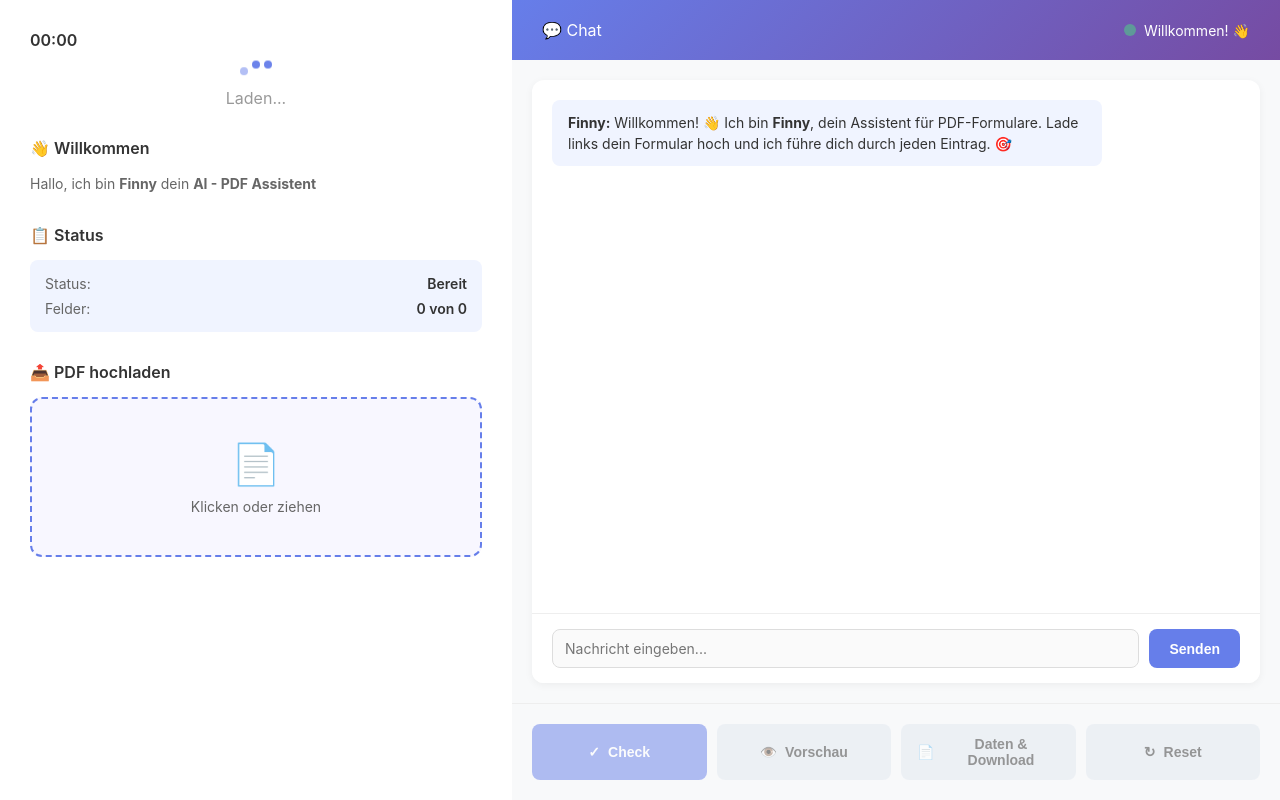
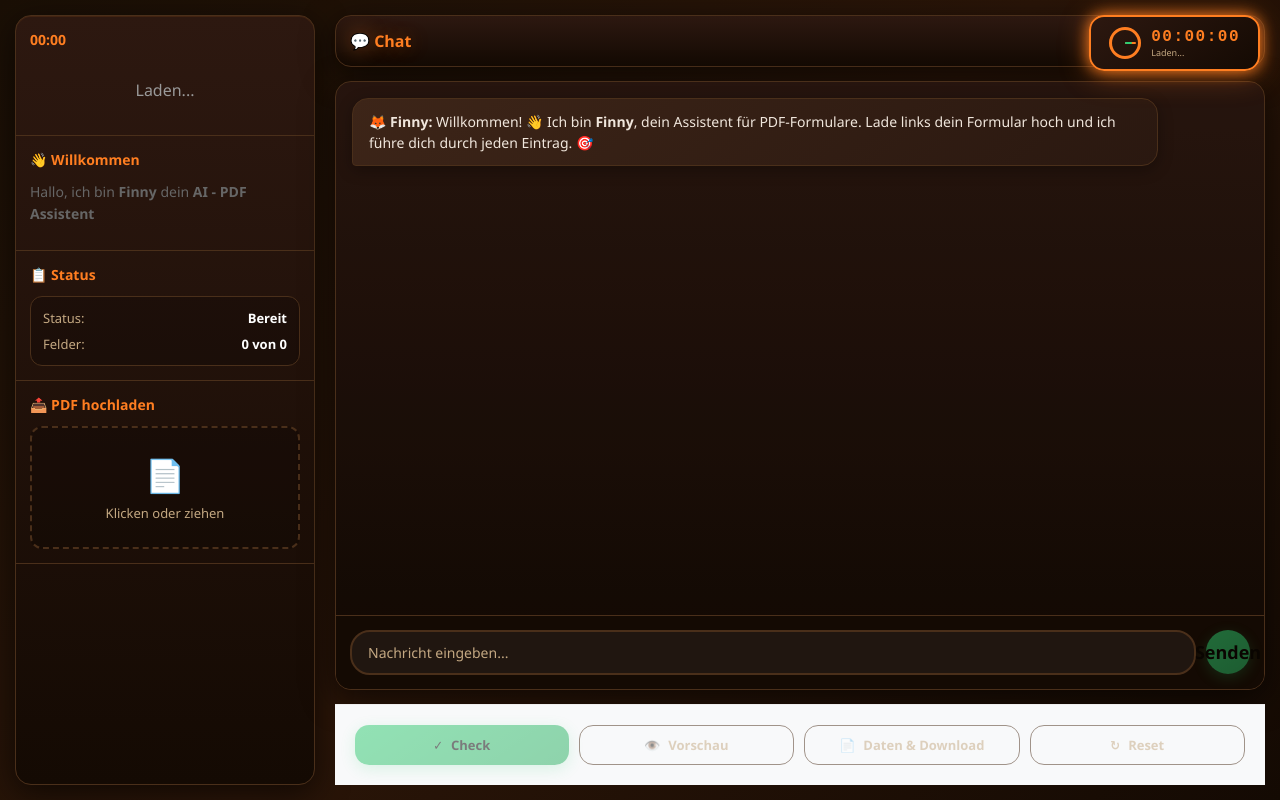
Before and after one commit to finnyaifox/Finny2, a website: page FInny2/public/index.html in a window 1280 px wide. Drawn offline with Linux system fonts and the light colour scheme.

Commit message:
Update index.html

```diff
--- a/FInny2/public/index.html
+++ b/FInny2/public/index.html
@@ -5,47 +5,153 @@
     <meta name="viewport" content="width=device-width, initial-scale=1.0">
     <title>Finny - AI PDF Assistent</title>
     <style>
+        :root {
+            /* DARK ORANGE THEME - ALLE VARIABLIERN AUS DER ALTEN HTML */
+            --bg-dark: #1a0f05;
+            --bg-panel: #2d1810;
+            --bg-darker: #140a03;
+            --primary: #ff7e21;
+            --primary-hover: #ff9f5a;
+            --primary-glow: rgba(255, 126, 33, 0.4);
+            --accent-green: #2ecc71;
+            --accent-green-hover: #27ae60;
+            --accent-green-glow: rgba(46, 204, 113, 0.3);
+            --text-main: #ffffff;
+            --text-muted: #c4a882;
+            --border: #4a2f1a;
+            --success: #2ecc71;
+            --warning: #f39c12;
+        }
+
         * {
             margin: 0;
             padding: 0;
             box-sizing: border-box;
+            font-family: 'Segoe UI', Tahoma, Geneva, Verdana, sans-serif;
         }
 
         body {
-            font-family: -apple-system, BlinkMacSystemFont, 'Segoe UI', Roboto, 'Helvetica Neue', Arial, sans-serif;
-            background: linear-gradient(135deg, #667eea 0%, #764ba2 100%);
-            min-height: 100vh;
+            background: linear-gradient(135deg, var(--bg-dark) 0%, #2a1508 50%, var(--bg-darker) 100%);
+            color: var(--text-main);
+            height: 100vh;
             display: flex;
-            color: #333;
+            overflow: hidden;
+            position: relative;
         }
 
+        /* ANIMATED CLOCK - AUS ALTEM DESIGN */
+        .live-clock {
+            position: fixed;
+            top: 15px;
+            right: 20px;
+            background: linear-gradient(145deg, var(--bg-panel), var(--bg-darker));
+            border: 2px solid var(--primary);
+            border-radius: 15px;
+            padding: 10px 18px;
+            display: flex;
+            align-items: center;
+            gap: 10px;
+            box-shadow: 0 4px 20px var(--primary-glow);
+            z-index: 100;
+            animation: clockPulse 2s ease-in-out infinite;
+        }
+
+        @keyframes clockPulse {
+            0%, 100% { box-shadow: 0 4px 20px var(--primary-glow); }
+            50% { box-shadow: 0 4px 30px var(--primary-glow), 0 0 15px var(--primary); }
+        }
+
+        .clock-icon {
+            width: 32px;
+            height: 32px;
+            border: 3px solid var(--primary);
+            border-radius: 50%;
+            position: relative;
+            animation: clockRotate 20s linear infinite;
+        }
+
+        @keyframes clockRotate {
+            from { transform: rotate(0deg); }
+            to { transform: rotate(360deg); }
+        }
+
+        .clock-icon::before {
+            content: '';
+            position: absolute;
+            width: 2px;
+            height: 11px;
+            background: var(--primary);
+            top: 2px;
+            left: 50%;
+            transform: translateX(-50%);
+            border-radius: 1px;
+        }
+
+        .clock-icon::after {
+            content: '';
+            position: absolute;
+            width: 2px;
+            height: 7px;
+            background: var(--accent-green);
+            top: 6px;
+            left: 50%;
+            transform: translateX(-50%);
+            border-radius: 1px;
+        }
+
+        .clock-display {
+            display: flex;
+            flex-direction: column;
+            align-items: flex-start;
+        }
+
+        .clock-time {
+            font-size: 16px;
+            font-weight: bold;
+            color: var(--primary);
+            font-family: 'Courier New', monospace;
+            letter-spacing: 1.5px;
+        }
+
+        .clock-date {
+            font-size: 9px;
+            color: var(--text-muted);
+        }
+
+        /* CONTAINER & PANELS - DARK THEME */
         .container {
             display: flex;
             width: 100%;
             height: 100vh;
-            gap: 0;
+            gap: 20px;
+            padding: 15px;
         }
 
         .left-panel {
-            width: 40%;
-            background: white;
-            overflow-y: auto;
-            padding: 30px;
-            box-shadow: 0 0 30px rgba(0, 0, 0, 0.1);
+            width: 300px;
+            background: linear-gradient(180deg, var(--bg-panel) 0%, var(--bg-darker) 100%);
+            border: 1px solid var(--border);
+            border-radius: 16px;
+            display: flex;
+            flex-direction: column;
+            overflow: hidden;
+            box-shadow: 0 8px 32px rgba(0,0,0,0.6), inset 0 1px 0 rgba(255,126,33,0.1);
         }
 
         .right-panel {
-            width: 60%;
+            flex: 1;
             display: flex;
             flex-direction: column;
-            background: #f8f9fa;
-            overflow: hidden;
+            gap: 14px;
         }
 
+        /* HEADER - DARK THEME */
         .header {
-            background: linear-gradient(135deg, #667eea 0%, #764ba2 100%);
-            color: white;
-            padding: 20px 30px;
+            background: linear-gradient(180deg, var(--bg-panel) 0%, var(--bg-darker) 100%);
+            border: 1px solid var(--border);
+            border-radius: 16px;
+            padding: 14px;
+            box-shadow: 0 8px 32px rgba(0,0,0,0.6);
             display: flex;
             justify-content: space-between;
             align-items: center;
@@ -55,225 +161,237 @@
             display: flex;
             align-items: center;
             gap: 10px;
-        }
-
-        .header-title h1 {
-            font-size: 20px;
-            font-weight: 600;
+            color: var(--primary);
+            font-weight: bold;
+            text-shadow: 0 0 20px var(--primary-glow);
         }
 
         .header-status {
             display: flex;
             align-items: center;
-            gap: 15px;
+            gap: 8px;
+            font-size: 12px;
+            color: var(--text-muted);
+        }
+
+        /* SECTIONS - DARK THEME */
+        .section {
+            padding: 14px;
+            border-bottom: 1px solid var(--border);
+        }
+
+        .section-title {
+            color: var(--primary);
+            font-weight: bold;
+            margin-bottom: 12px;
+            display: flex;
+            align-items: center;
+            gap: 8px;
             font-size: 14px;
         }
 
-        .status-indicator {
-            display: flex;
-            align-items: center;
-            gap: 8px;
-        }
-
-        .status-dot {
-            width: 12px;
-            height: 12px;
-            border-radius: 50%;
-            background: #4ade80;
-            animation: pulse 2s infinite;
-        }
-
-        @keyframes pulse {
-            0%, 100% { opacity: 1; }
-            50% { opacity: 0.5; }
-        }
-
-        .file-upload {
-            border: 2px dashed #667eea;
+        /* STATUS BOX - DARK THEME */
+        .status-box {
+            background: rgba(0,0,0,0.2);
+            border: 1px solid var(--border);
             border-radius: 12px;
-            padding: 40px 20px;
-            text-align: center;
-            cursor: pointer;
-            transition: all 0.3s ease;
-            background: #f8f7ff;
-        }
-
-        .file-upload:hover {
-            border-color: #764ba2;
-            background: #f3f0ff;
-        }
-
-        .file-upload.active {
-            border-color: #4ade80;
-            background: #f0fdf4;
-        }
-
-        .file-upload-icon {
-            font-size: 40px;
-            margin-bottom: 10px;
-        }
-
-        .file-upload-text {
-            font-size: 14px;
-            color: #666;
-        }
-
-        .section {
-            margin-bottom: 30px;
-        }
-
-        .section-title {
-            font-size: 16px;
-            font-weight: 600;
-            margin-bottom: 15px;
-            color: #333;
-            display: flex;
-            align-items: center;
-            gap: 8px;
-        }
-
-        .status-box {
-            background: #f0f4ff;
-            padding: 15px;
-            border-radius: 8px;
-            margin-bottom: 15px;
+            padding: 12px;
         }
 
         .status-row {
             display: flex;
             justify-content: space-between;
-            font-size: 14px;
+            font-size: 13px;
             margin-bottom: 8px;
+            color: var(--text-muted);
         }
 
         .status-row:last-child {
             margin-bottom: 0;
         }
 
-        .status-label {
-            color: #666;
+        .status-value {
+            color: var(--text-main);
+            font-weight: 600;
         }
 
-        .status-value {
-            font-weight: 600;
-            color: #333;
+        /* FILE UPLOAD - DARK THEME */
+        .file-upload {
+            background: rgba(0,0,0,0.2);
+            border: 2px dashed var(--border);
+            border-radius: 12px;
+            padding: 25px;
+            text-align: center;
+            cursor: pointer;
+            transition: 0.3s;
         }
 
+        .file-upload:hover {
+            border-color: var(--primary);
+            background: rgba(255,126,33,0.08);
+            box-shadow: 0 0 20px var(--primary-glow);
+        }
+
+        .file-upload.active {
+            border-color: var(--accent-green);
+            background: rgba(46, 204, 113, 0.08);
+        }
+
+        .file-upload-icon {
+            font-size: 32px;
+            margin-bottom: 8px;
+            color: var(--primary);
+        }
+
+        .file-upload-text {
+            font-size: 13px;
+            color: var(--text-muted);
+        }
+
+        /* CHAT CONTAINER - DARK THEME */
         .chat-container {
             flex: 1;
+            background: linear-gradient(180deg, var(--bg-panel) 0%, var(--bg-darker) 100%);
+            border: 1px solid var(--border);
+            border-radius: 16px;
+            overflow: hidden;
+            box-shadow: 0 8px 32px rgba(0,0,0,0.6);
             display: flex;
             flex-direction: column;
-            background: white;
-            margin: 20px;
-            border-radius: 12px;
-            box-shadow: 0 2px 8px rgba(0, 0, 0, 0.05);
-            overflow: hidden;
         }
 
         .chat-messages {
             flex: 1;
+            padding: 16px;
             overflow-y: auto;
-            padding: 20px;
             display: flex;
             flex-direction: column;
             gap: 12px;
+            background: rgba(0,0,0,0.15);
+        }
+
+        .chat-messages::-webkit-scrollbar {
+            width: 6px;
+        }
+
+        .chat-messages::-webkit-scrollbar-thumb {
+            background: var(--primary);
+            border-radius: 3px;
         }
 
         .message {
+            max-width: 90%;
             padding: 12px 16px;
-            border-radius: 8px;
+            border-radius: 16px;
+            line-height: 1.5;
             font-size: 14px;
-            line-height: 1.5;
-            animation: slideIn 0.3s ease;
-        }
-
-        @keyframes slideIn {
-            from {
-                opacity: 0;
-                transform: translateY(10px);
-            }
-            to {
-                opacity: 1;
-                transform: translateY(0);
-            }
+            animation: popIn 0.3s ease;
+            word-wrap: break-word;
         }
 
         .message.assistant {
-            background: #f0f4ff;
-            color: #333;
+            background: linear-gradient(145deg, #3d2518, #2a1810);
+            border-bottom-left-radius: 4px;
+            border: 1px solid var(--border);
+            color: #f0e6dc;
+            box-shadow: 0 4px 15px rgba(0,0,0,0.3);
             align-self: flex-start;
-            max-width: 80%;
+        }
+
+        .message.assistant::before {
+            content: '🦊 ';
         }
 
         .message.user {
-            background: #667eea;
-            color: white;
+            background: linear-gradient(145deg, var(--accent-green), var(--accent-green-hover));
+            color: #000;
+            font-weight: 500;
             align-self: flex-end;
-            max-width: 80%;
+            border-bottom-right-radius: 4px;
+            box-shadow: 0 4px 20px var(--accent-green-glow);
         }
 
+        /* CHAT INPUT - DARK THEME */
         .chat-input-area {
-            padding: 15px 20px;
-            border-top: 1px solid #eee;
+            padding: 14px;
+            background: var(--bg-darker);
+            border-top: 1px solid var(--border);
             display: flex;
             gap: 10px;
-            background: white;
         }
 
         .chat-input {
             flex: 1;
-            border: 1px solid #ddd;
-            border-radius: 8px;
-            padding: 10px 12px;
+            background: rgba(255,255,255,0.05);
+            border: 2px solid var(--border);
+            padding: 11px 16px;
+            border-radius: 20px;
+            color: white;
             font-size: 14px;
-            font-family: inherit;
-            transition: border-color 0.3s ease;
+            transition: 0.3s;
         }
 
         .chat-input:focus {
             outline: none;
-            border-color: #667eea;
-            box-shadow: 0 0 0 2px rgba(102, 126, 234, 0.1);
+            border-color: var(--primary);
+            box-shadow: 0 0 15px var(--primary-glow);
+        }
+
+        .chat-input::placeholder {
+            color: var(--text-muted);
         }
 
         .chat-button {
-            background: #667eea;
-            color: white;
+            background: linear-gradient(145deg, var(--accent-green), var(--accent-green-hover));
+            color: #000;
             border: none;
-            border-radius: 8px;
-            padding: 10px 20px;
-            font-size: 14px;
-            font-weight: 600;
+            width: 44px;
+            height: 44px;
+            border-radius: 50%;
             cursor: pointer;
-            transition: all 0.3s ease;
+            font-size: 18px;
+            display: flex;
+            align-items: center;
+            justify-content: center;
+            transition: 0.3s;
+            box-shadow: 0 4px 15px var(--accent-green-glow);
+            flex-shrink: 0;
+            font-weight: bold;
         }
 
         .chat-button:hover {
-            background: #764ba2;
-            transform: translateY(-2px);
-            box-shadow: 0 4px 12px rgba(102, 126, 234, 0.4);
+            transform: scale(1.1);
+            box-shadow: 0 6px 25px var(--accent-green-glow);
         }
 
         .chat-button:active {
-            transform: translateY(0);
+            transform: scale(0.95);
         }
 
+        .chat-button:disabled {
+            opacity: 0.5;
+            cursor: not-allowed;
+        }
+
+        /* ACTION BUTTONS - DARK THEME */
         .action-buttons {
             display: flex;
-            gap: 10px;
-            flex-wrap: wrap;
+            gap: 12px;
+            padding: 14px;
+            background: var(--bg-darker);
+            border-top: 1px solid var(--border);
         }
 
         .btn {
             flex: 1;
             min-width: 100px;
-            padding: 12px 16px;
+            padding: 10px 16px;
             border: none;
-            border-radius: 8px;
-            font-size: 14px;
-            font-weight: 600;
+            border-radius: 14px;
+            font-size: 13px;
+            font-weight: bold;
             cursor: pointer;
-            transition: all 0.3s ease;
+            transition: 0.3s;
             display: flex;
             align-items: center;
             justify-content: center;
@@ -281,23 +399,28 @@
         }
 
         .btn-primary {
-            background: #667eea;
-            color: white;
+            background: linear-gradient(145deg, var(--accent-green), var(--accent-green-hover));
+            color: #000;
+            box-shadow: 0 4px 15px var(--accent-green-glow);
         }
 
         .btn-primary:hover {
-            background: #764ba2;
             transform: translateY(-2px);
-            box-shadow: 0 4px 12px rgba(102, 126, 234, 0.4);
+            box-shadow: 0 6px 20px var(--accent-green-glow);
         }
 
         .btn-secondary {
-            background: #e2e8f0;
-            color: #333;
+            background: transparent;
+            border: 1px solid var(--border);
+            color: var(--text-muted);
         }
 
         .btn-secondary:hover {
-            background: #cbd5e0;
+            border-color: var(--primary);
+            color: var(--text-main);
+            background: linear-gradient(145deg, #3d2518, var(--bg-panel));
+            transform: translateY(-2px);
+            box-shadow: 0 8px 25px rgba(255,126,33,0.2);
         }
 
         .btn:disabled {
@@ -306,6 +429,7 @@
             transform: none;
         }
 
+        /* MODALS - DARK THEME */
         .modal {
             display: none;
             position: fixed;
@@ -313,10 +437,11 @@
             left: 0;
             right: 0;
             bottom: 0;
-            background: rgba(0, 0, 0, 0.5);
+            background: rgba(0, 0, 0, 0.9);
             z-index: 1000;
             justify-content: center;
             align-items: center;
+            backdrop-filter: blur(8px);
         }
 
         .modal.active {
@@ -324,121 +449,115 @@
         }
 
         .modal-content {
-            background: white;
-            border-radius: 12px;
-            padding: 30px;
-            max-width: 500px;
-            max-height: 90vh;
-            overflow-y: auto;
-            box-shadow: 0 20px 60px rgba(0, 0, 0, 0.3);
+            background: linear-gradient(180deg, var(--bg-panel), var(--bg-darker));
+            border: 2px solid var(--primary);
+            border-radius: 16px;
+            padding: 0;
+            max-width: 650px;
+            max-height: 85vh;
+            overflow: hidden;
+            box-shadow: 0 0 60px var(--primary-glow);
+            animation: modalSlide 0.3s ease;
+            width: 90%;
+        }
+
+        @keyframes modalSlide {
+            from { transform: translateY(-30px); opacity: 0; }
+            to { transform: translateY(0); opacity: 1; }
         }
 
         .modal-header {
+            padding: 18px 22px;
+            border-bottom: 1px solid var(--border);
+            display: flex;
+            justify-content: space-between;
+            align-items: center;
+            background: rgba(255,126,33,0.05);
+            color: var(--primary);
+            font-weight: bold;
             font-size: 18px;
-            font-weight: 600;
-            margin-bottom: 20px;
-            color: #333;
         }
 
         .modal-body {
-            margin-bottom: 20px;
-            font-size: 14px;
-            line-height: 1.6;
-            color: #666;
+            padding: 20px;
+            overflow-y: auto;
+            max-height: 60vh;
+        }
+
+        .modal-footer {
+            padding: 16px 20px;
+            border-top: 1px solid var(--border);
+            display: flex;
+            gap: 10px;
+            justify-content: flex-end;
+            background: rgba(0,0,0,0.2);
         }
 
         .data-table {
             width: 100%;
             border-collapse: collapse;
-            margin-bottom: 20px;
             font-size: 13px;
         }
 
-        .data-table thead {
-            background: #f0f4ff;
-        }
-
         .data-table th {
-            padding: 10px;
+            color: var(--primary);
+            background: rgba(255,126,33,0.1);
+            font-weight: 600;
+            padding: 10px 12px;
             text-align: left;
-            font-weight: 600;
-            color: #333;
-            border: 1px solid #e0e7ff;
+            border-bottom: 1px solid var(--border);
         }
 
         .data-table td {
-            padding: 10px;
-            border: 1px solid #e0e7ff;
-            word-break: break-word;
+            padding: 10px 12px;
+            border-bottom: 1px solid var(--border);
+            color: var(--text-main);
         }
 
-        .data-table tr:nth-child(even) {
-            background: #f8f7ff;
+        .data-table tr:hover {
+            background: rgba(255,255,255,0.03);
         }
 
-        .modal-footer {
-            display: flex;
-            gap: 10px;
-            justify-content: flex-end;
+        /* ANIMATIONS */
+        @keyframes popIn {
+            from { opacity: 0; transform: scale(0.9); }
+            to { opacity: 1; transform: scale(1); }
         }
 
-        .loading {
-            display: inline-block;
-            width: 8px;
-            height: 8px;
-            background: #667eea;
-            border-radius: 50%;
-            animation: bounce 1.4s infinite;
+        @keyframes pulse {
+            0%, 100% { opacity: 1; }
+            50% { opacity: 0.6; }
         }
 
-        .loading:nth-child(2) {
-            animation-delay: 0.2s;
-        }
-
-        .loading:nth-child(3) {
-            animation-delay: 0.4s;
-        }
-
-        @keyframes bounce {
-            0%, 80%, 100% {
-                opacity: 0.3;
-                transform: translateY(0);
-            }
-            40% {
-                opacity: 1;
-                transform: translateY(-10px);
-            }
-        }
-
-        @media (max-width: 768px) {
+        /* RESPONSIVE */
+        @media (max-width: 900px) {
             .container {
                 flex-direction: column;
-                height: auto;
+                padding: 10px;
             }
-
             .left-panel {
                 width: 100%;
-                max-height: 50vh;
+                max-height: 150px;
             }
-
             .right-panel {
                 width: 100%;
-                max-height: 50vh;
-            }
-
-            .message.assistant,
-            .message.user {
-                max-width: 100%;
-            }
-
-            .btn {
-                min-width: auto;
             }
         }
     </style>
 </head>
 <body>
+
+    <!-- ANIMIERTE UHR - AUS DEM ALTEN DESIGN -->
+    <div class="live-clock">
+        <div class="clock-icon"></div>
+        <div class="clock-display">
+            <div class="clock-time" id="clockTime">00:00:00</div>
+            <div class="clock-date" id="clockDate">Laden...</div>
+        </div>
+    </div>
+
     <div class="container">
+
         <!-- Linkes Panel -->
         <div class="left-panel">
             <div class="section">
```
